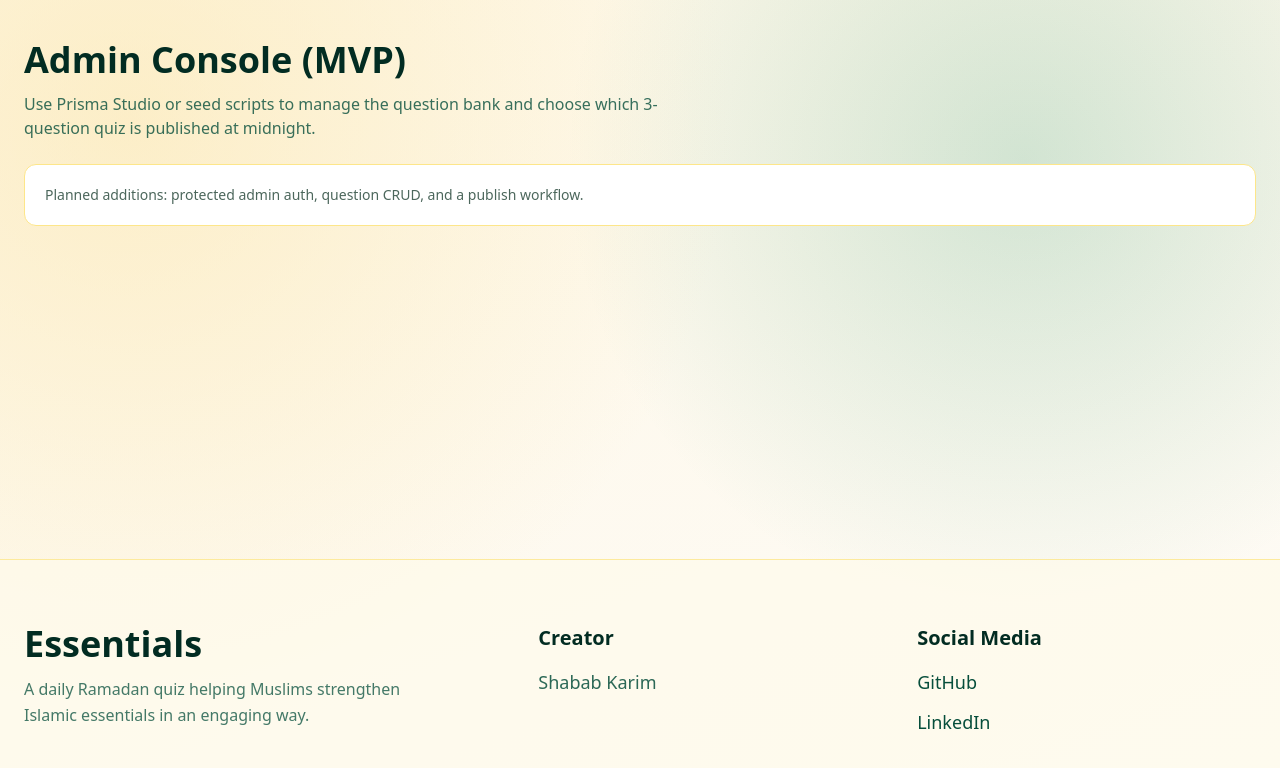
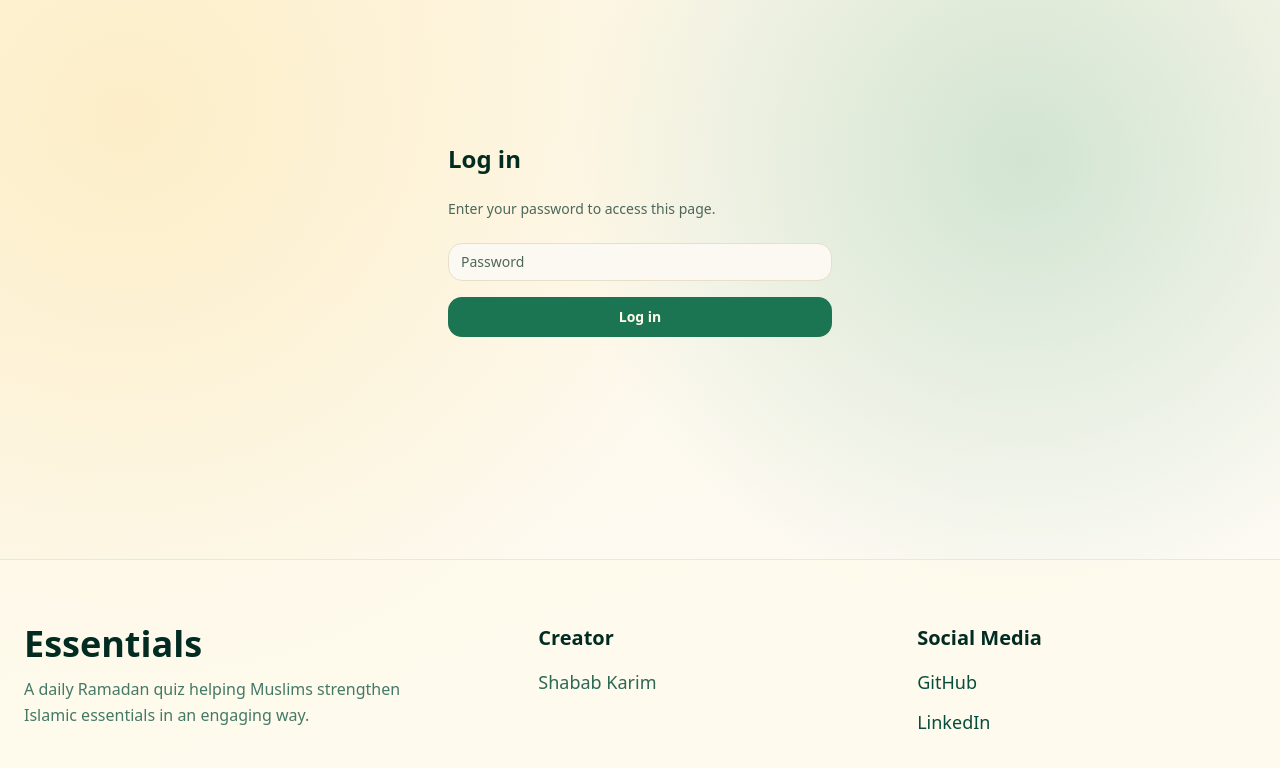
Before and after one commit to ShababKarim/essentials, a Next.js app: page /admin in a window 1280 px wide. Shown: the top 768 px of the page. Built offline with nearby package versions, Linux system fonts and the light colour scheme; no server answers.

Commit message:
authentication for admin page

```diff
--- /dev/null
+++ b/app/admin/AdminLoginForm.tsx
@@ -0,0 +1,75 @@
+"use client";
+
+import { useRouter } from "next/navigation";
+import { useState } from "react";
+
+import { Button } from "@/components/ui/button";
+
+export function AdminLoginForm() {
+  const router = useRouter();
+  const [token, setToken] = useState("");
+  const [error, setError] = useState("");
+  const [loading, setLoading] = useState(false);
+
+  async function handleSubmit(e: React.FormEvent) {
+    e.preventDefault();
+    setError("");
+    setLoading(true);
+    try {
+      const res = await fetch("/api/admin/auth", {
+        method: "POST",
+        headers: { "Content-Type": "application/json" },
+        body: JSON.stringify({ token: token.trim() }),
+      });
+      const data = (await res.json()) as { message?: string };
+      if (!res.ok) {
+        setError(data.message ?? "Incorrect password. Please try again.");
+        return;
+      }
+      router.refresh();
+      router.push("/admin");
+    } catch {
+      setError("Something went wrong. Please try again.");
+    } finally {
+      setLoading(false);
+    }
+  }
+
+  return (
+    <main className="container flex min-h-[60vh] flex-col items-center justify-center py-10">
+      <div className="w-full max-w-sm space-y-6">
+        <h1 className="font-[var(--font-heading)] text-2xl font-bold text-emerald-950">
+          Log in
+        </h1>
+        <p className="text-sm text-muted-foreground">
+          Enter your password to access this page.
+        </p>
+        <form onSubmit={handleSubmit} className="space-y-4">
+          <div>
+            <label htmlFor="token" className="sr-only">
+              Password
+            </label>
+            <input
+              id="token"
+              type="password"
+              value={token}
+              onChange={(e) => setToken(e.target.value)}
+              placeholder="Password"
+              autoComplete="off"
+              className="w-full rounded-md border border-input bg-background px-3 py-2 text-sm ring-offset-background placeholder:text-muted-foreground focus-visible:outline-none focus-visible:ring-2 focus-visible:ring-ring"
+              required
+            />
+          </div>
+          {error && (
+            <p className="text-sm text-destructive" role="alert">
+              {error}
+            </p>
+          )}
+          <Button type="submit" className="w-full" disabled={loading}>
+            {loading ? "Logging in…" : "Log in"}
+          </Button>
+        </form>
+      </div>
+    </main>
+  );
+}
--- /dev/null
+++ b/app/admin/AdminLogoutButton.tsx
@@ -0,0 +1,21 @@
+"use client";
+
+import { useRouter } from "next/navigation";
+
+import { Button } from "@/components/ui/button";
+
+export function AdminLogoutButton() {
+  const router = useRouter();
+
+  async function handleLogout() {
+    await fetch("/api/admin/auth", { method: "DELETE" });
+    router.refresh();
+    router.push("/admin");
+  }
+
+  return (
+    <Button variant="outline" size="sm" onClick={handleLogout}>
+      Log out
+    </Button>
+  );
+}
--- a/app/admin/page.tsx
+++ b/app/admin/page.tsx
@@ -1,13 +1,37 @@
-export default function AdminPage() {
+import { cookies } from "next/headers";
+
+import { getAdminSessionCookieName, verifySessionCookie } from "@/lib/admin-auth";
+
+import { AdminLoginForm } from "./AdminLoginForm";
+import { AdminLogoutButton } from "./AdminLogoutButton";
+
+export default async function AdminPage() {
+  const cookieStore = await cookies();
+  const sessionCookie = cookieStore.get(getAdminSessionCookieName())?.value;
+  let isAuthenticated = false;
+  try {
+    isAuthenticated = verifySessionCookie(sessionCookie);
+  } catch (err) {
+    console.warn("Session verification failed.");
+  }
+
+  if (!isAuthenticated) {
+    return <AdminLoginForm />;
+  }
+
   return (
     <main className="container py-10">
-      <h1 className="font-[var(--font-heading)] text-4xl font-bold text-emerald-950">
-        Admin Console (MVP)
-      </h1>
-      <p className="mt-3 max-w-2xl text-emerald-900/80">
-        Use Prisma Studio or seed scripts to manage the question bank and choose which
-        3-question quiz is published at midnight.
-      </p>
+      <div className="flex items-start justify-between gap-4">
+        <div>
+          <h1 className="font-[var(--font-heading)] text-4xl font-bold text-emerald-950">
+            Admin Dashboard
+          </h1>
+          <p className="mt-3 max-w-2xl text-emerald-900/80">
+        Use Prisma Studio or seed scripts to manage the question bank and choose which 5-question quiz is published at midnight.
+          </p>
+        </div>
+        <AdminLogoutButton />
+      </div>
       <div className="mt-6 rounded-xl border border-amber-200 bg-card p-5">
         <p className="text-sm text-muted-foreground">
           Planned additions: protected admin auth, question CRUD, and a publish workflow.
--- /dev/null
+++ b/app/api/admin/auth/route.ts
@@ -0,0 +1,58 @@
+import { NextRequest, NextResponse } from "next/server";
+
+import {
+  createSessionCookie,
+  getAdminSessionCookieName,
+  verifySessionCookie,
+} from "@/lib/admin-auth";
+
+export async function POST(req: NextRequest) {
+  try {
+    const body = (await req.json()) as { token?: string };
+    const token = body.token?.trim();
+    const expected = process.env.ADMIN_TOKEN;
+
+    if (!expected) {
+      return NextResponse.json(
+        { message: "Server misconfigured: ADMIN_TOKEN is not set." },
+        { status: 500 }
+      );
+    }
+
+    if (!token || token !== expected) {
+      return NextResponse.json(
+        { message: "Incorrect password. Please try again." },
+        { status: 401 }
+      );
+    }
+
+    const { name, value, maxAge } = createSessionCookie();
+    const res = NextResponse.json({ ok: true });
+    res.cookies.set(name, value, {
+      httpOnly: true,
+      secure: process.env.NODE_ENV === "production",
+      sameSite: "lax",
+      maxAge,
+      path: "/",
+    });
+    return res;
+  } catch {
+    return NextResponse.json(
+      { message: "Something went wrong. Please try again." },
+      { status: 500 }
+    );
+  }
+}
+
+export async function DELETE() {
+  const name = getAdminSessionCookieName();
+  const res = NextResponse.json({ ok: true });
+  res.cookies.set(name, "", { httpOnly: true, path: "/", maxAge: 0 });
+  return res;
+}
+
+export async function GET(req: NextRequest) {
+  const cookieValue = req.cookies.get(getAdminSessionCookieName())?.value;
+  const valid = verifySessionCookie(cookieValue);
+  return NextResponse.json({ authenticated: valid });
+}
--- /dev/null
+++ b/lib/admin-auth.ts
@@ -0,0 +1,53 @@
+import { createHmac, timingSafeEqual } from "node:crypto";
+
+const COOKIE_NAME = "admin_session";
+const SESSION_MAX_AGE_SEC = 24 * 60 * 60; // 24 hours
+
+function getSecret(): string {
+  const secret = process.env.ADMIN_TOKEN;
+  if (!secret) {
+    throw new Error("ADMIN_TOKEN is not set");
+  }
+  return secret;
+}
+
+function sign(expiry: number): string {
+  const secret = getSecret();
+  const payload = String(expiry);
+  const signature = createHmac("sha256", secret).update(payload).digest("hex");
+  return `${payload}.${signature}`;
+}
+
+export function createSessionCookie(): { name: string; value: string; maxAge: number } {
+  const expiry = Math.floor(Date.now() / 1000) + SESSION_MAX_AGE_SEC;
+  return {
+    name: COOKIE_NAME,
+    value: sign(expiry),
+    maxAge: SESSION_MAX_AGE_SEC,
+  };
+}
+
+export function verifySessionCookie(cookieValue: string | undefined): boolean {
+  if (!cookieValue?.trim()) return false;
+
+  const secret = getSecret();
+  const parts = cookieValue.trim().split(".");
+  if (parts.length !== 2) return false;
+
+  const [expiryStr, signature] = parts;
+  const expiry = Number(expiryStr);
+  if (!Number.isFinite(expiry) || expiry <= Math.floor(Date.now() / 1000)) {
+    return false;
+  }
+
+  const expected = createHmac("sha256", secret).update(expiryStr).digest("hex");
+  try {
+    return timingSafeEqual(Buffer.from(signature, "hex"), Buffer.from(expected, "hex"));
+  } catch {
+    return false;
+  }
+}
+
+export function getAdminSessionCookieName(): string {
+  return COOKIE_NAME;
+}
```
